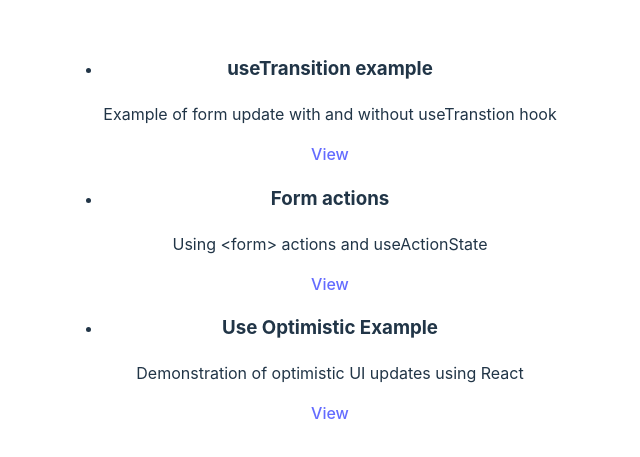
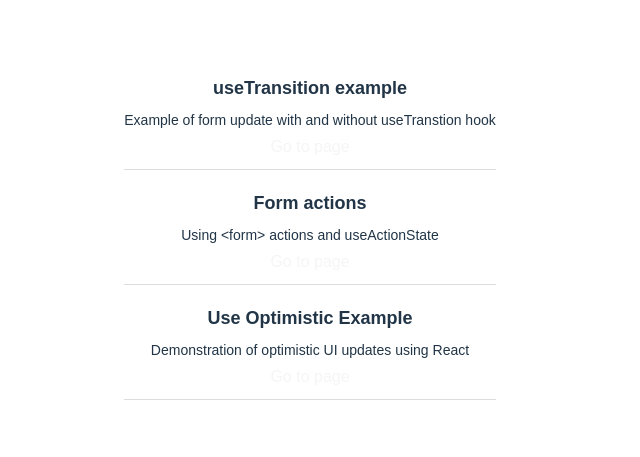
Before and after one commit to Hooded22/react-19-demo, a React (Vite) app: page / in a window 1280 px wide. Shown: the part 161-618 px from the top of the page, without its empty margins (330-970 px from the left). Built offline with nearby package versions, Linux system fonts and the light colour scheme.

Commit message:
feat: Add CSS module styling to HomePage component

```diff
--- a/src/App.tsx
+++ b/src/App.tsx
@@ -1,6 +1,6 @@
 import './App.css'
 import {createBrowserRouter, createRoutesFromElements, Route, RouterProvider} from 'react-router-dom'
-import {HomePage} from "./components/HomePage.tsx";
+import {HomePage} from "./components/HomePage/HomePage.tsx";
 import {UseTransitionExample} from "./components/UseTransitionExample";
 import {FormActionExample} from './components/FormActionsExamples/';
 import UseOptimisticExample from "./components/UseOptimisticExample/UseOptimisticExample.tsx";
--- a/src/components/HomePage.tsx
+++ /dev/null
@@ -1,33 +0,0 @@
-export const HomePage = () => {
-    const pages = [
-        {
-            title: "useTransition example",
-            description: "Example of form update with and without useTranstion hook",
-            page: "use-transition-example"
-        },
-        {
-            title: "Form actions",
-            description: "Using <form> actions and useActionState",
-            page: "form-actions-example"
-        },
-        {
-            title: "Use Optimistic Example",
-            description: "Demonstration of optimistic UI updates using React",
-            page: "use-optimistic-example"
-        },
-    ]
-
-    return (
-        <div>
-            <ul>
-                {pages.map((page) => (
-                    <li>
-                        <h3>{page.title}</h3>
-                        <p>{page.description}</p>
-                        <a href={`/${page.page}`}>View</a>
-                    </li>
-                ))}
-            </ul>
-        </div>
-    )
-}
--- /dev/null
+++ b/src/components/HomePage/HomePage.tsx
@@ -0,0 +1,37 @@
+import styles from './HomePage.module.css';
+
+export const HomePage = () => {
+    const pages = [
+        {
+            title: "useTransition example",
+            description: "Example of form update with and without useTranstion hook",
+            page: "use-transition-example",
+        },
+        {
+            title: "Form actions",
+            description: "Using <form> actions and useActionState",
+            page: "form-actions-example",
+        },
+        {
+            title: "Use Optimistic Example",
+            description: "Demonstration of optimistic UI updates using React",
+            page: "use-optimistic-example",
+        },
+    ];
+
+    return (
+        <div className={styles.container}>
+            <ul className={styles.list}>
+                {pages.map((page) => (
+                    <li className={styles['list-item']} key={page.page}>
+                        <h3 className={styles.title}>{page.title}</h3>
+                        <p className={styles.description}>{page.description}</p>
+                        <a className={styles.link} href={`/${page.page}`}>
+                            Go to page
+                        </a>
+                    </li>
+                ))}
+            </ul>
+        </div>
+    );
+};
--- /dev/null
+++ b/src/components/HomePage/Homepage.module.css
@@ -0,0 +1,35 @@
+/* HomePage.module.css */
+.container {
+    padding: 20px;
+    font-family: Arial, sans-serif;
+}
+
+.list {
+    list-style-type: none;
+    padding: 0;
+}
+
+.list-item {
+    margin-bottom: 20px;
+    border-bottom: 1px solid #ddd;
+    padding-bottom: 10px;
+}
+
+.title {
+    font-size: 18px;
+    font-weight: bold;
+    margin: 0 0 8px;
+}
+
+.description {
+    font-size: 14px;
+    margin: 0 0 4px;
+}
+
+.link {
+    color: whitesmoke;
+    text-decoration: none;
+    cursor: pointer;
+    padding: 8px;
+    width: 100px;
+}
```
